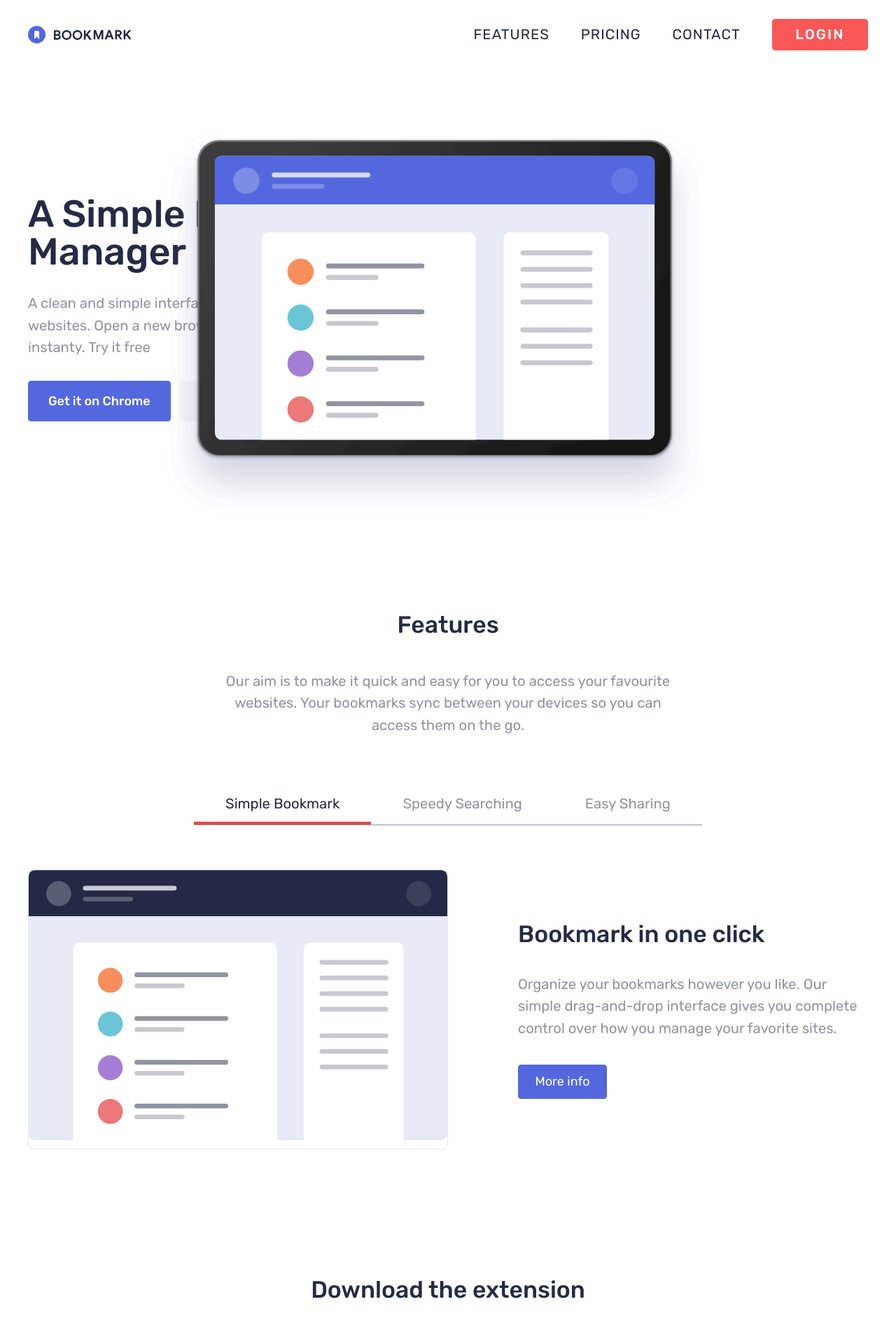
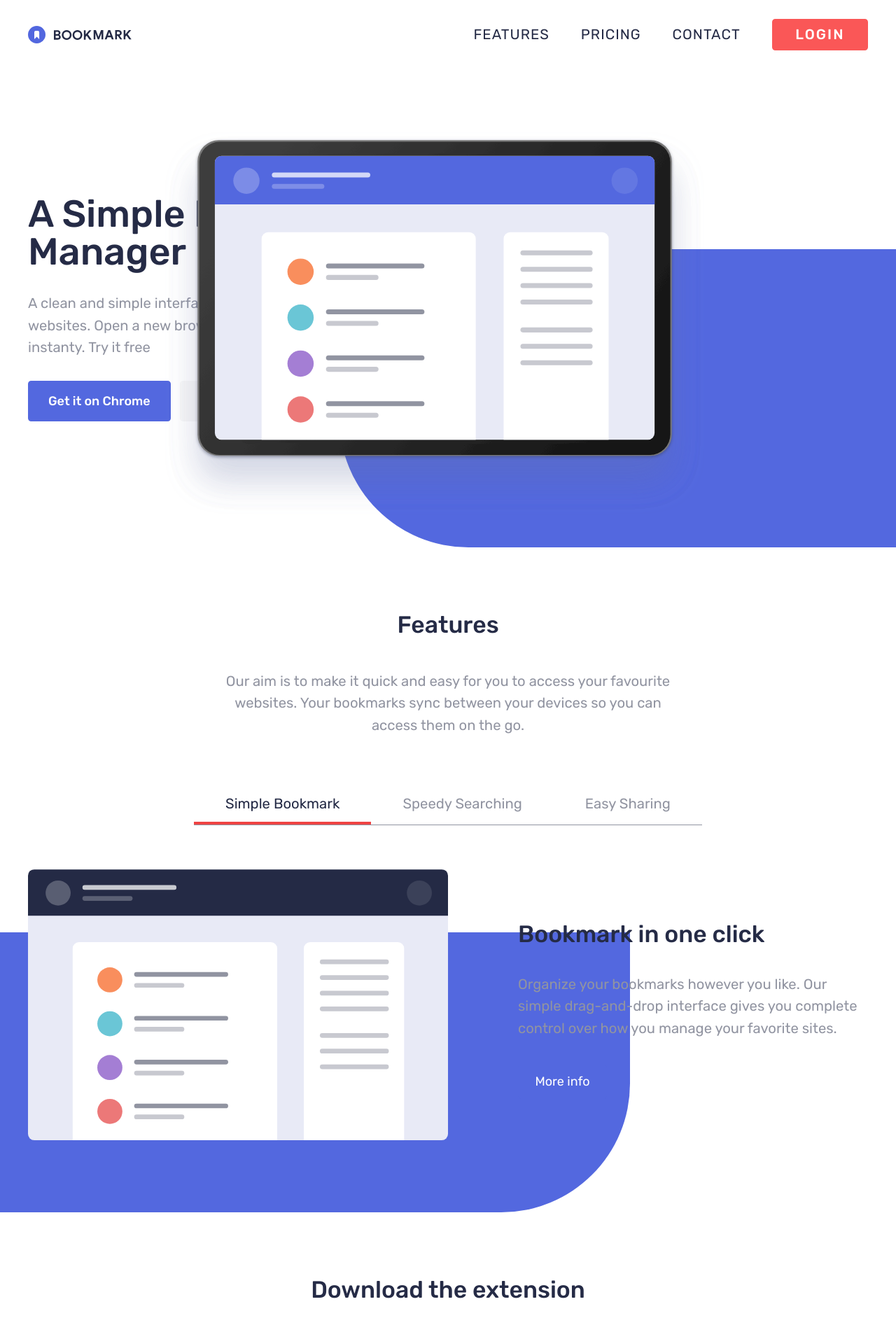
Before and after one commit to AlvesPHGA/lp-bookmark, a React (Vite) app: page / in a window 1280 px wide. Shown: the top 1913 px of the page at 70% size. Built offline with nearby package versions, Linux system fonts and the light colour scheme.

Commit message:
update: updated section background of simplebookmark and features

```diff
--- a/src/components/Home/Feature/ContentTab.tsx
+++ b/src/components/Home/Feature/ContentTab.tsx
@@ -9,7 +9,7 @@ export function ContentTab({ title, text, image, isActive }: ContentTabProps) {
    return (
       <div className={` ${isActive ? 'block' : 'hidden'}`}>
          <div className="flex mt-14 items-center justify-between">
-            <div className={`w-[600px] h-[400px] border rounded-lg`}>
+            <div className={`w-[600px] h-[400px] rounded-lg`}>
                <img src={image} alt={title} className="w-full" />
             </div>
             <div className="w-[500px]">
--- a/src/components/Home/Feature/Feature.tsx
+++ b/src/components/Home/Feature/Feature.tsx
@@ -3,7 +3,6 @@ import { Tab } from './Tab';
 // import { Tabs } from '../../../../content.mock.json';
 import { IDefault } from '../../../pages/Home';
 import { Content } from '../../global/Content/Content';
-import { BackBlue } from '../../global/BackBlue/BackBlue';
 
 export interface IFeature {
    title: string;
@@ -13,7 +12,7 @@ export interface IFeature {
 export function Features({ title, text }: IDefault) {
    return (
       <section className="__features relative py-20">
-         <BackBlue />
+         <div className="absolute w-[900px] h-[400px] left-0 rounded-br-[184px] bottom-0 bg-[#5368DF] z-0"></div>
          <div className="relative w-[1200px] mx-auto z-10">
             <Content title={title} text={text} />
             <Tab />
--- a/src/components/Home/SimpleBookmark/SimpleBookmark.tsx
+++ b/src/components/Home/SimpleBookmark/SimpleBookmark.tsx
@@ -1,6 +1,5 @@
 import { IDefault } from '../../../pages/Home';
 import { CTA } from '../../CTA/CTA';
-import { BackBlue } from '../../global/BackBlue/BackBlue';
 import { BackIllustration } from './BackIllustration';
 
 const cta = ['Chrome', 'Firefox'];
@@ -12,7 +11,7 @@ const cta = ['Chrome', 'Firefox'];
 export function SimpleBookmark({ title, text }: IDefault) {
    return (
       <section className="__simpleBookmarkManager relative w-full py-20">
-         <BackBlue />
+         <div className="absolute w-[795px] h-[426px] right-0 rounded-bl-[184px] bottom-0 bg-[#5368DF] z-0"></div>
          <BackIllustration />
          <div className={`w-[1200px] mx-auto py-20`}>
             <div className="w-[540px]">
--- a/src/components/global/BackBlue/BackBlue.tsx
+++ /dev/null
@@ -1,10 +0,0 @@
-export function BackBlue() {
-   const element = document.querySelectorAll('.backBlue');
-   element.forEach((item) => {
-      item.parentElement?.classList.contains('__features')
-         ? item.classList.add('backBlue_left')
-         : item.classList.add('backBlue_right');
-   });
-
-   return <div className={`backBlue`}></div>;
-}
```
